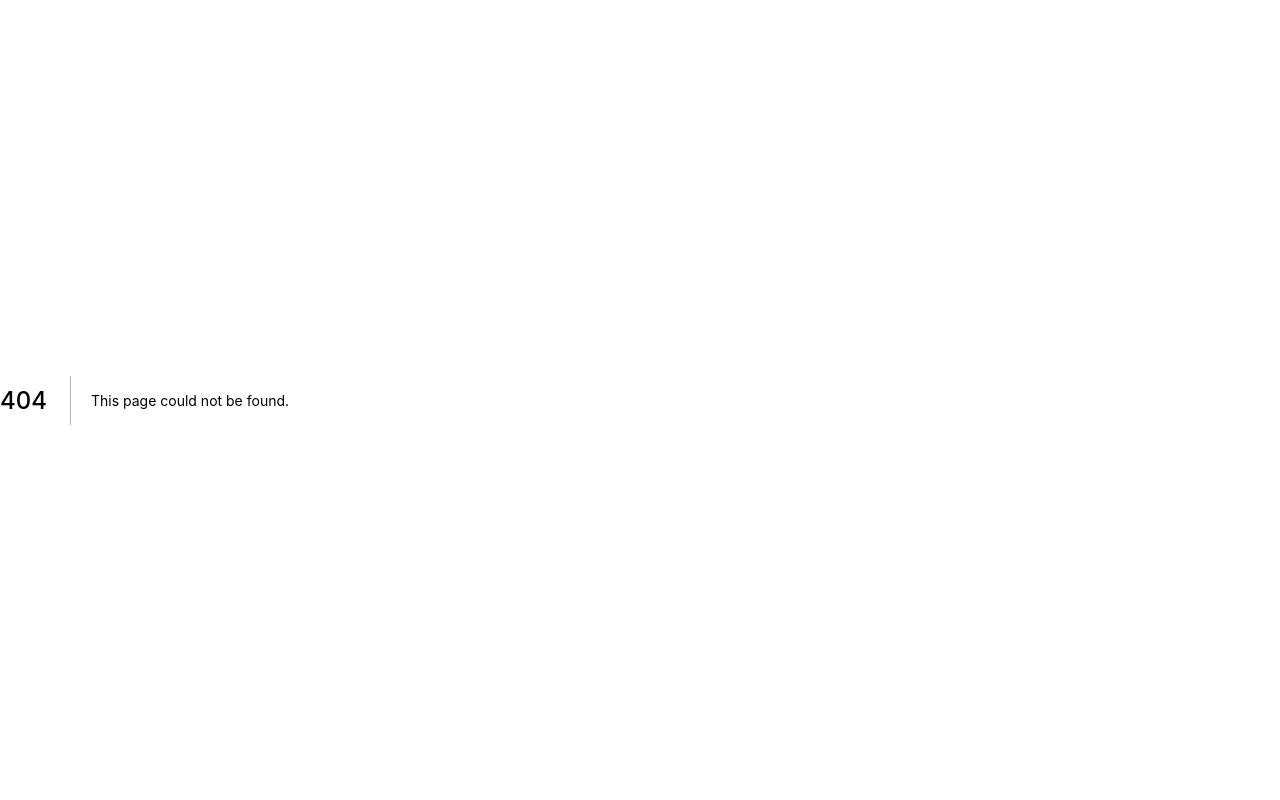
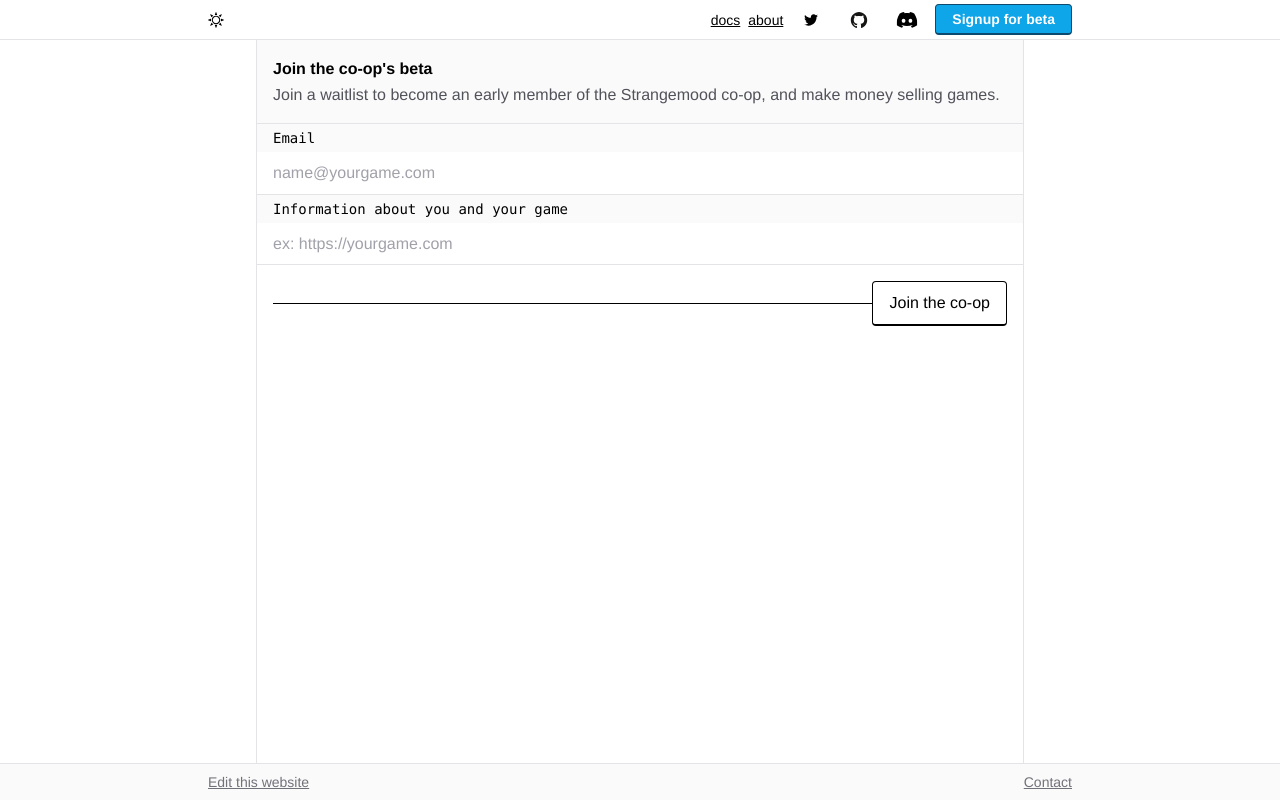
Before and after one commit to strangemoodfoundation/strangemood.org, a Next.js app: page /forms/waitlist in a window 1280 px wide. Before the commit this address had no page. Built offline with nearby package versions, Linux system fonts and the light colour scheme.

Commit message:
add form

```diff
--- a/components/Layout.tsx
+++ b/components/Layout.tsx
@@ -18,7 +18,7 @@
         <nav className="px-4 bg-white max-w-4xl w-full py-1 gap-1 mx-auto flex flex-flex items-center justify-between">
           <Link href="/">
             <a className="text-gray-600 font-mono hover:opacity-50 text-center sm:text-sm text-xs m-0 p-0">
-              <img src="sun.svg" className="h-4" />
+              <img src="/sun.svg" className="h-4" />
             </a>
           </Link>
 
@@ -73,6 +73,13 @@
                 </defs>
               </svg>
             </a>
+
+            <a
+              href=""
+              className="text-sm clear cursor-pointer border-b-2 hover:bg-blue-300 border border-blue-900 bg-blue-500 text-white text-shadow px-4 py-1 font-bold rounded"
+            >
+              Signup for beta
+            </a>
           </div>
         </nav>
       </div>
--- /dev/null
+++ b/pages/forms/waitlist.tsx
@@ -0,0 +1,82 @@
+import Layout from "../../components/Layout";
+
+export function FormElement(props: {
+  children: any;
+  label: string;
+  required?: boolean;
+  className?: string;
+  hint?: string;
+}) {
+  return (
+    <label className={"flex flex-col  " + props.className}>
+      <div className="text-sm flex bg-gray-50 dark:bg-gray-800 justify-between font-mono ">
+        <div className="pl-4 py-1">{props.label}</div>
+
+        {props.required && (
+          <div className="bg-gray-100 dark:bg-gray-700 border-b items-center border-l px-4 py-0.5 text-xs inline-flex">
+            required
+          </div>
+        )}
+      </div>
+
+      {props.hint && (
+        <div className="bg-gray-50 dark:bg-gray-800 text-muted text-sm px-4 pb-2">
+          {props.hint}
+        </div>
+      )}
+      <div className="">{props.children}</div>
+    </label>
+  );
+}
+
+export default function Waitlist() {
+  return (
+    <Layout>
+      <form
+        action="https://getform.io/f/f76f4ae7-f7e7-47f4-801a-036805ae3440"
+        method="POST"
+        className="flex flex-1 flex-col max-w-3xl mx-auto border-l border-r w-full"
+      >
+        <div className="p-4 bg-gray-50  border-b">
+          <h2 className="font-bold">Join the co-op's beta</h2>
+
+          <p className="text-gray-600">
+            Join a waitlist to become an early member of the Strangemood co-op,
+            and make money selling games.
+          </p>
+        </div>
+
+        <p className=""></p>
+        <FormElement label="Email">
+          <input
+            type="email"
+            name="email"
+            required
+            className="border-b w-full px-4 py-2"
+            placeholder="name@yourgame.com"
+          />
+        </FormElement>
+
+        <FormElement label="Information about you and your game">
+          <input
+            type="text"
+            name="bio"
+            required
+            className=" border-b w-full px-4 py-2"
+            placeholder="ex: https://yourgame.com"
+          />
+        </FormElement>
+
+        <div className="p-4 flex w-full justify-end items-center">
+          <div className="h-px bg-black flex-1" />
+          <button
+            type="submit"
+            className="bg-white border  border-b-2 border-black rounded px-4 py-2"
+          >
+            Join the co-op
+          </button>
+        </div>
+      </form>
+    </Layout>
+  );
+}
--- a/pages/index.tsx
+++ b/pages/index.tsx
@@ -38,29 +38,6 @@
   );
 }
 
-// const Home: NextPage = () => {
-//   return (
-//     <Layout>
-//       <div className="flex flex-1 flex-col max-w-4xl mx-auto w-full border-l border-r">
-//         <div className="bg-white h-full w-full m-auto pb-8 pt-12 flex flex-col">
-//           <div className="py-28 px-8  border-b">
-//             <h1 className="text-2xl mb-1 font-bold">
-//               A new way to sell video games on the internet.
-//             </h1>
-//             <p className="font-muted mb-8">
-//               Strangemood is an open source technology
-//             </p>
-//             <PrimaryLink className="mt-4" href="https://docs.strangemood.org">
-//               Build a game store
-//             </PrimaryLink>
-//           </div>
-//           <div></div>
-//         </div>
-//       </div>
-//     </Layout>
-//   );
-// };
-
 const Home: NextPage = () => {
   return (
     <Layout>
@@ -79,9 +56,9 @@
               it's like Steam, if Steam was a co-op.
             </p>
             <div className="mt-8 flex">
-              <PrimaryLink href="https://discord.gg/Y2R3VBcRmA">
+              <MinorLink href="https://discord.gg/Y2R3VBcRmA">
                 Join the Discord
-              </PrimaryLink>
+              </MinorLink>
               <MinorLink className="ml-2" href="/about">
                 Read the FAQ
               </MinorLink>
@@ -113,9 +90,9 @@
 `}</pre>
 
             <div className="mt-8">
-              <PrimaryLink href="https://docs.strangemood.org" className="mr-2">
+              <MinorLink href="https://docs.strangemood.org" className="mr-2">
                 Read the docs
-              </PrimaryLink>
+              </MinorLink>
               <MinorLink href="https://github.com/strangemoodfoundation/strangemood">
                 Contribute on Github
               </MinorLink>
```
